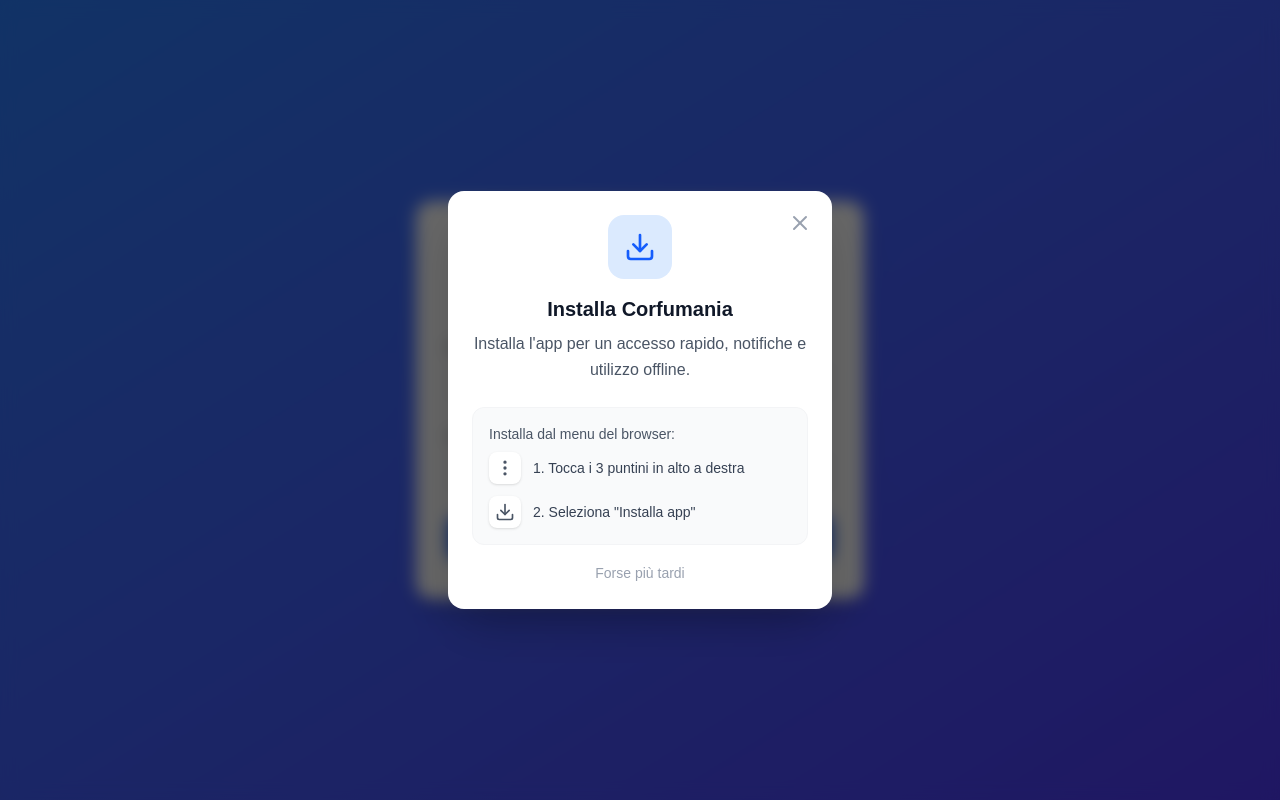
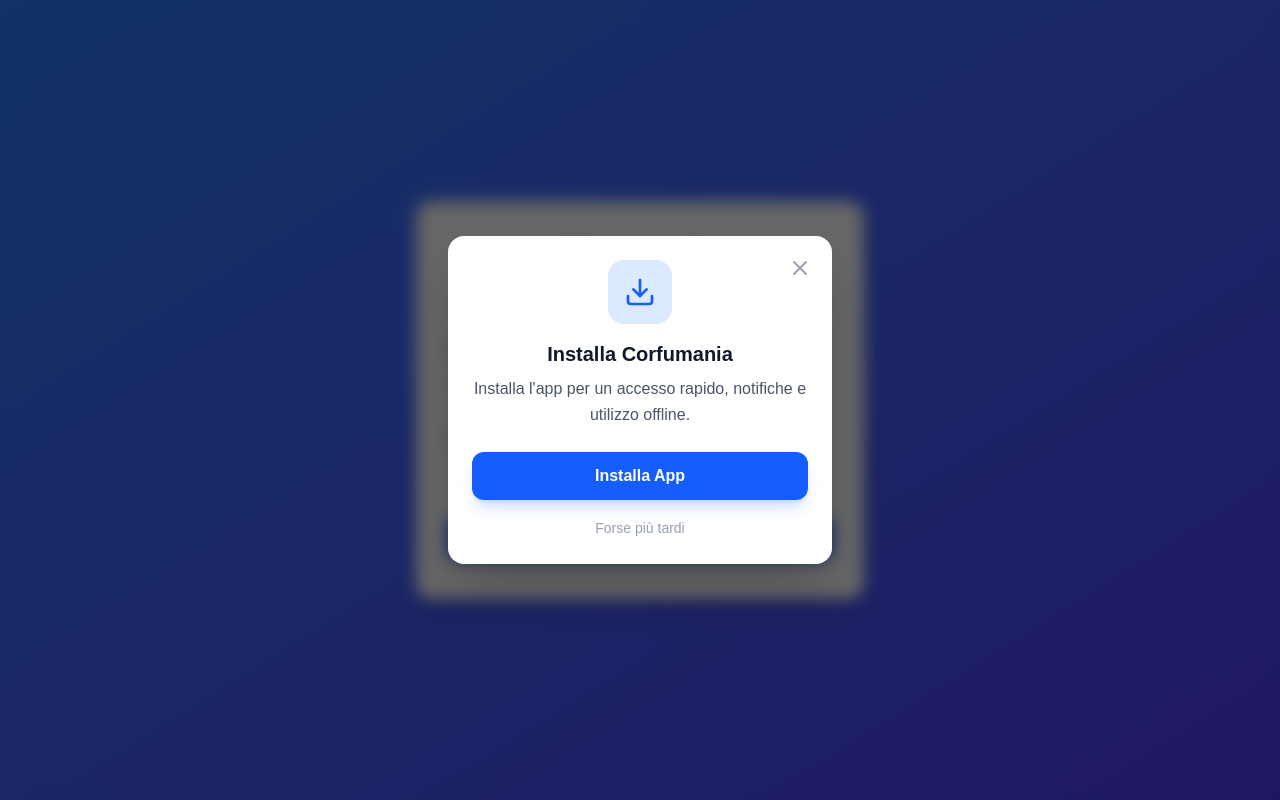
Before and after one commit to nicoladitrani2/GestionaleCorfumania1, a Next.js app: page /login in a window 1280 px wide. Built offline with nearby package versions, Linux system fonts and the light colour scheme.

Commit message:
Feat: Prioritize PWA install button with manual fallback on click

```diff
--- a/src/app/dashboard/PWAInstallPrompt.tsx
+++ b/src/app/dashboard/PWAInstallPrompt.tsx
@@ -8,6 +8,7 @@
   const [showPrompt, setShowPrompt] = useState(false)
   const [isIOS, setIsIOS] = useState(false)
   const [isStandalone, setIsStandalone] = useState(false)
+  const [showManualInstructions, setShowManualInstructions] = useState(false)
 
   useEffect(() => {
     // Check if already installed
@@ -125,15 +126,21 @@
               </div>
             </div>
           ) : (
-             deferredPrompt ? (
+             !showManualInstructions ? (
                 <button
-                onClick={handleInstallClick}
+                onClick={() => {
+                    if (deferredPrompt) {
+                        handleInstallClick()
+                    } else {
+                        setShowManualInstructions(true)
+                    }
+                }}
                 className="w-full bg-blue-600 hover:bg-blue-700 text-white font-bold py-3 px-4 rounded-xl shadow-lg shadow-blue-600/20 active:scale-95 transition-all duration-200"
                 >
                 Installa App
                 </button>
              ) : (
-                <div className="w-full bg-gray-50 rounded-xl p-4 text-left space-y-3 border border-gray-100">
+                <div className="w-full bg-gray-50 rounded-xl p-4 text-left space-y-3 border border-gray-100 animate-in fade-in slide-in-from-top-2 duration-300">
                     <p className="text-sm text-gray-600 mb-2 font-medium">Installa dal menu del browser:</p>
                     <div className="flex items-center gap-3 text-gray-700">
                         <span className="flex items-center justify-center w-8 h-8 bg-white rounded-lg shadow-sm text-gray-600">
```
